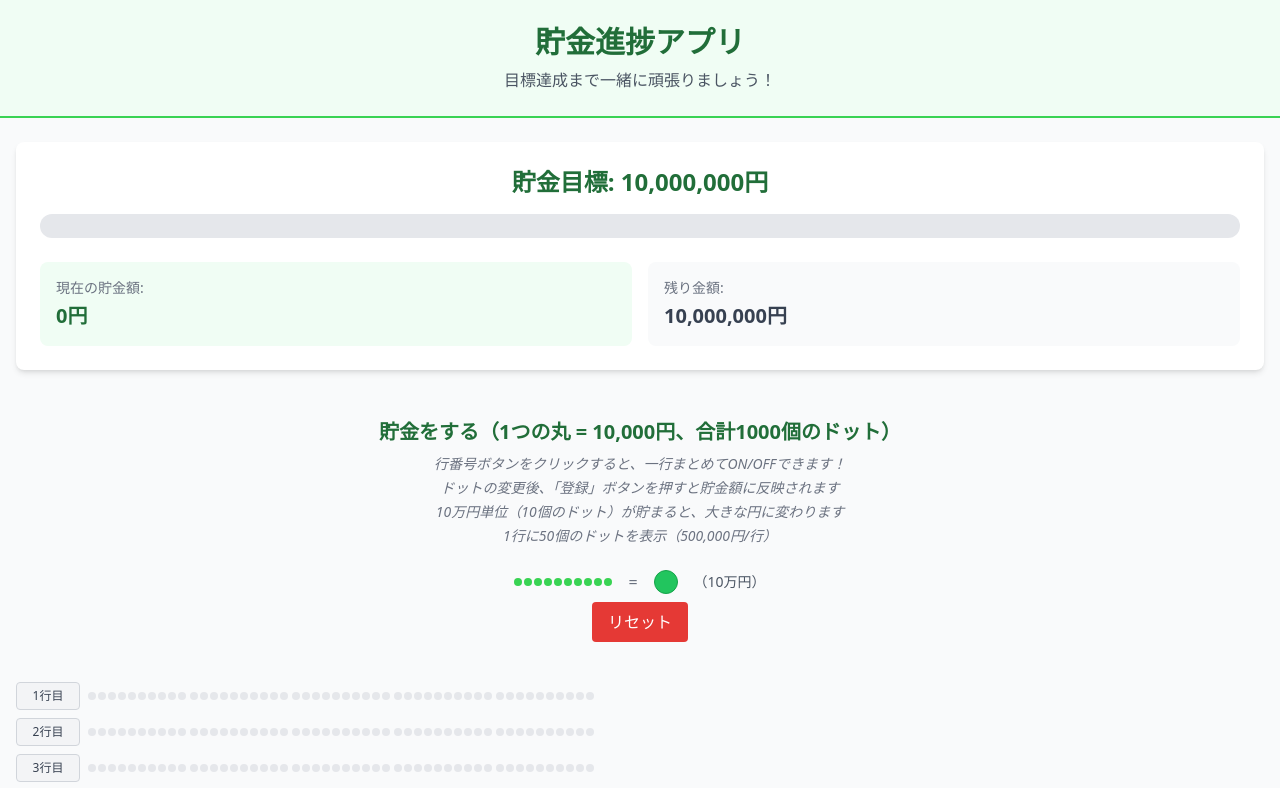
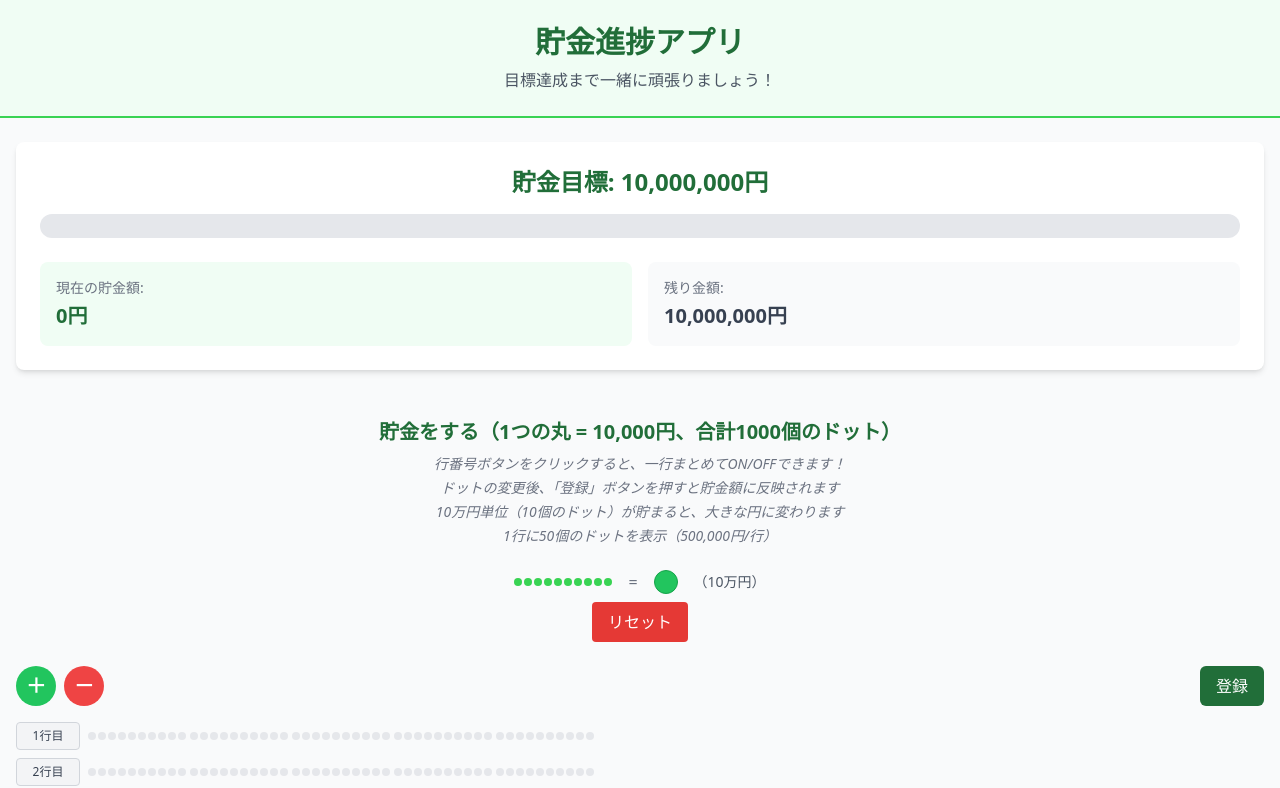
Before and after one commit to kipo33/chokin, a React (Vite) app: page / in a window 1280 px wide. Shown: the top 788 px of the page. Built offline with nearby package versions, Linux system fonts and the light colour scheme.

Commit message:
＋ーボタンを追加

```diff
--- a/src/components/SavingsDots.tsx
+++ b/src/components/SavingsDots.tsx
@@ -120,6 +120,31 @@ const SavingsDots: React.FC<SavingsDotsProps> = ({ onSavingsUpdate, currentAmoun
     setHasChanges(false);
   };
 
+  // ドットを増やす処理
+  const handleAddDot = () => {
+    // 現在OFFのドットを探す
+    const firstInactiveIndex = clickedDots.findIndex(dot => !dot);
+    if (firstInactiveIndex !== -1) {
+      const newClickedDots = [...clickedDots];
+      newClickedDots[firstInactiveIndex] = true;
+      setClickedDots(newClickedDots);
+      setHasChanges(true);
+    }
+  };
+
+  // ドットを減らす処理
+  const handleRemoveDot = () => {
+    // 現在ONのドットを探す（後ろから探す）
+    const lastActiveIndex = [...clickedDots].reverse().findIndex(dot => dot);
+    if (lastActiveIndex !== -1) {
+      const actualIndex = clickedDots.length - 1 - lastActiveIndex;
+      const newClickedDots = [...clickedDots];
+      newClickedDots[actualIndex] = false;
+      setClickedDots(newClickedDots);
+      setHasChanges(true);
+    }
+  };
+
   // 行数を計算（1000個のドットを50個ずつで分割）
   const rowCount = Math.ceil(1000 / DOTS_PER_ROW);
   const rows = Array.from({ length: rowCount }, (_, i) => i);
@@ -167,8 +192,24 @@ const SavingsDots: React.FC<SavingsDotsProps> = ({ onSavingsUpdate, currentAmoun
     <div className="max-w-full mx-auto">
       {/* 操作ボタン */}
       <div className="flex justify-end mb-4 gap-2">
+        <div className="flex items-center gap-2 mr-auto">
+          <button
+            onClick={handleAddDot}
+            className="w-10 h-10 flex items-center justify-center bg-green-500 hover:bg-green-600 text-white text-xl font-bold rounded-full transition-colors"
+            title="ドットを1つ追加します"
+          >
+            ＋
+          </button>
+          <button
+            onClick={handleRemoveDot}
+            className="w-10 h-10 flex items-center justify-center bg-red-500 hover:bg-red-600 text-white text-xl font-bold rounded-full transition-colors"
+            title="ドットを1つ減らします"
+          >
+            －
+          </button>
+        </div>
+
         {hasChanges && (
-          <>
           <button
             onClick={handleCancelChanges}
             className="px-4 py-2 bg-gray-200 hover:bg-gray-300 text-gray-700 rounded-md transition-colors"
@@ -176,15 +217,16 @@ const SavingsDots: React.FC<SavingsDotsProps> = ({ onSavingsUpdate, currentAmoun
           >
             キャンセル
           </button>
+        )}
+
         <button
           onClick={handleSaveChanges}
           className="px-4 py-2 bg-primary hover:bg-green-700 text-white rounded-md transition-colors"
           title="変更を登録して貯金額に反映します"
+          disabled={!hasChanges}
         >
           登録
         </button>
-          </>
-        )}
       </div>
 
       {/* ドット表示エリア */}
@@ -210,17 +252,30 @@ const SavingsDots: React.FC<SavingsDotsProps> = ({ onSavingsUpdate, currentAmoun
         ))}
       </div>
 
-      {/* 変更がある場合の下部の登録ボタン（スマホ用） */}
-      {hasChanges && (
+      {/* スマホ用の操作ボタン */}
       <div className="mt-6 flex justify-center md:hidden">
+        <div className="w-full max-w-xs flex gap-2">
+          <button
+            onClick={handleAddDot}
+            className="flex-1 py-3 bg-green-500 hover:bg-green-600 text-white text-lg rounded-md transition-colors"
+          >
+            ＋
+          </button>
           <button
             onClick={handleSaveChanges}
-            className="px-8 py-3 bg-primary hover:bg-green-700 text-white text-lg rounded-md transition-colors w-full max-w-xs"
+            className="flex-2 py-3 px-4 bg-primary hover:bg-green-700 text-white text-lg rounded-md transition-colors"
+            disabled={!hasChanges}
           >
-            変更を登録する
+            登録
+          </button>
+          <button
+            onClick={handleRemoveDot}
+            className="flex-1 py-3 bg-red-500 hover:bg-red-600 text-white text-lg rounded-md transition-colors"
+          >
+            －
           </button>
         </div>
-      )}
+      </div>
     </div>
   );
 };
```
Lines whose indentation alone changed are shown as unchanged.
